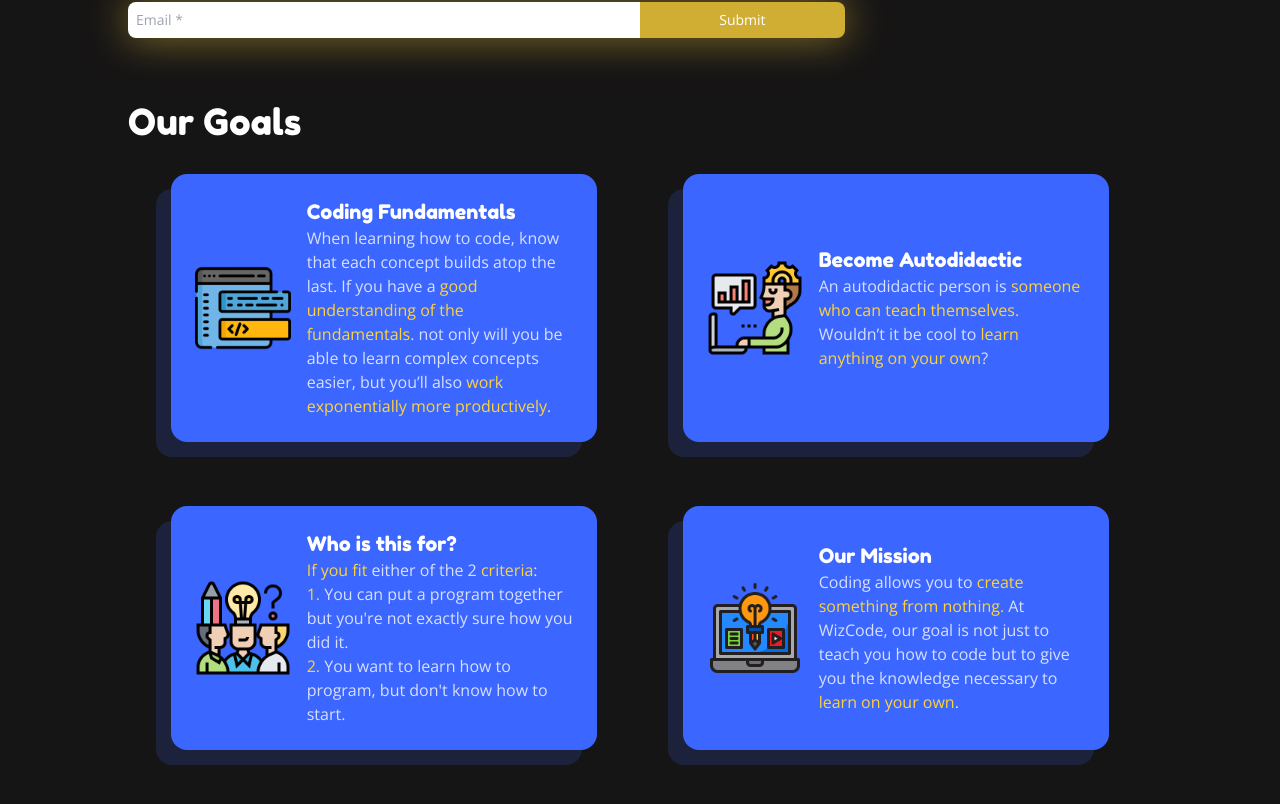
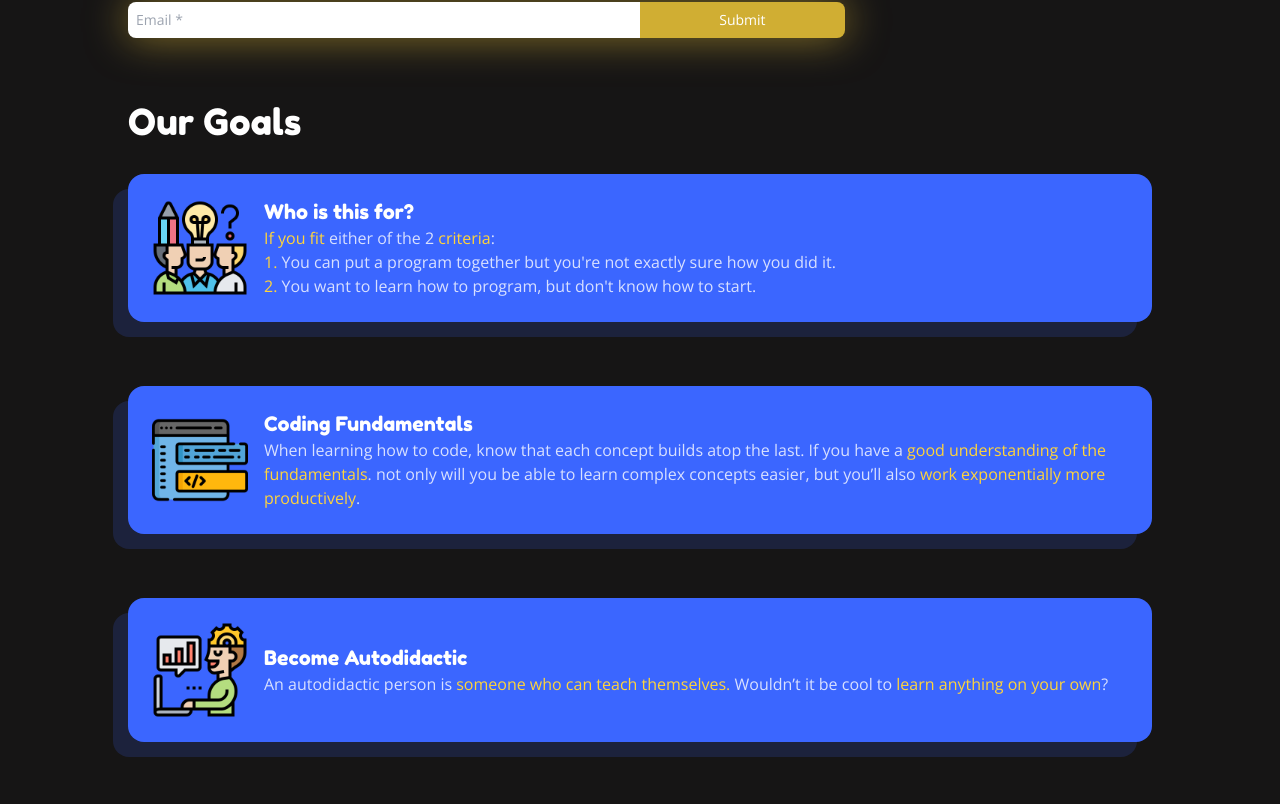
Before and after one commit to wizard-waqas/wizcode, a Next.js app: page / in a window 1280 px wide. Shown: the part 701-1505 px from the top of the page. Before the commit the page ends 1483 px from the top, so only its background shows below. Built offline with nearby package versions, Linux system fonts and the light colour scheme; no server answers.

Commit message:
reordered goal cards and added Fade in on scroll effect

```diff
--- a/components/GoalsSection.js
+++ b/components/GoalsSection.js
@@ -1,11 +1,25 @@
-import React, { Fragment } from "react"
+import React, {Fragment} from "react"
+import {Fade} from "react-awesome-reveal";
 
 export default function GoalsSection() {
     return (
         <div className={"w-full mt-16"}>
             <h2 className={"text-4xl"}>Our Goals</h2>
             <div className="flex flex-wrap justify-around">
-
+                <GoalCard
+                    icon="brainstorm.png"
+                    title="Who is this for?"
+                    paragraph={
+                        <Fragment>
+                            <span className={'text-gold'}>If you fit</span> either of the 2 <span
+                            className={'text-gold'}>criteria</span>:
+                            <br/><span className={'text-gold'}>1.</span> You can put a program together but
+                            you&apos;re not exactly sure how you did it.
+                            <br/><span className={'text-gold'}>2.</span> You want to learn how to program, but
+                            don&apos;t know how to start.
+                        </Fragment>
+                    }
+                />
                 <GoalCard
                     icon={"coding.png"}
                     title={"Coding Fundamentals"}
@@ -18,7 +32,6 @@ export default function GoalsSection() {
                         </Fragment>
                     }
                 />
-
                 <GoalCard
                     icon={"learning.png"}
                     title={"Become Autodidactic"}
@@ -31,19 +44,6 @@ export default function GoalsSection() {
                         </Fragment>
                     }
                 />
-
-                <GoalCard
-                    icon="brainstorm.png"
-                    title="Who is this for?"
-                    paragraph={
-                        <Fragment>
-                            <span className={'text-gold'}>If you fit</span> either of the 2 <span className={'text-gold'}>criteria</span>:
-                            <br/><span className={'text-gold'}>1.</span> You can put a program together but you&apos;re not exactly sure how you did it.
-                            <br/><span className={'text-gold'}>2.</span> You want to learn how to program, but don&apos;t know how to start.
-                        </Fragment>
-                    }
-                />
-
                 <GoalCard
                     icon="creative.png"
                     title="Our Mission"
@@ -62,16 +62,18 @@ export default function GoalsSection() {
     )
 }
 
-function GoalCard({ icon, title, paragraph }){
+function GoalCard({icon, title, paragraph}) {
     return (
-        <div className="drop-shadow-xl bg-blue p-4 my-8 rounded-2xl flex-column flex w-full items-center lg:basis-5/12 lg:!flex-row">
-            <img className="w-24 h-24 mr-4" src={"icons/"+icon} alt={"goal icon"}/>
-            <div className="">
-                <h3 className=" text-xl">{ title }</h3>
-                <p className="text-md text-lightgrey">
-                    { paragraph }
-                </p>
+        <Fade className={"w-full"}>
+            <div className="drop-shadow-xl bg-blue p-4 my-3 rounded-2xl flex-column flex transition-all w-full items-center lg:!my-8 lg:!flex-row">
+                <img className="w-24 h-24 mr-4" src={"/icons/" + icon} alt={"goal icon"}/>
+                <div className="">
+                    <h3 className=" text-xl">{title}</h3>
+                    <p className="text-md text-lightgrey">
+                        {paragraph}
+                    </p>
+                </div>
             </div>
-        </div>
+        </Fade>
     )
 }
```
